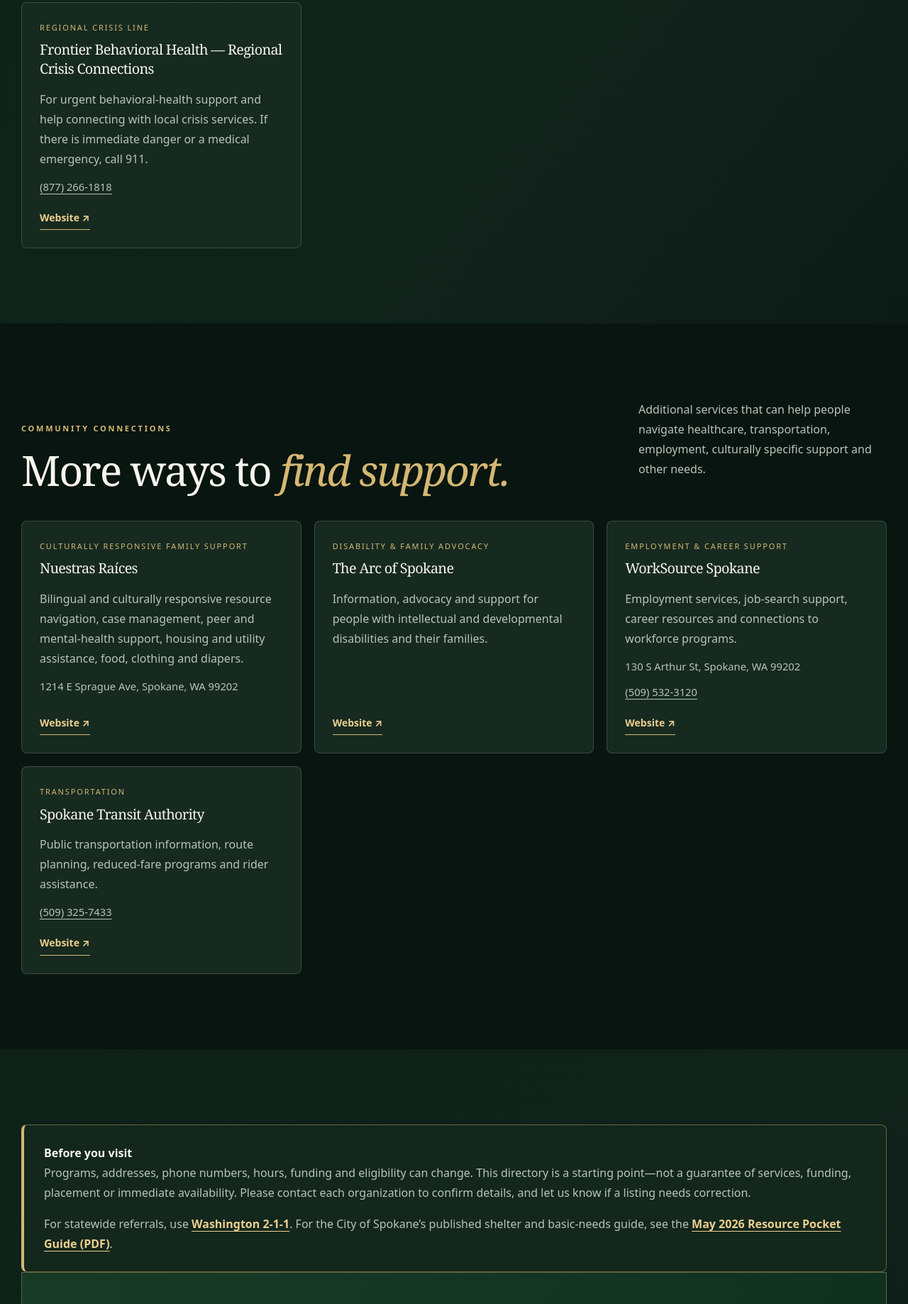
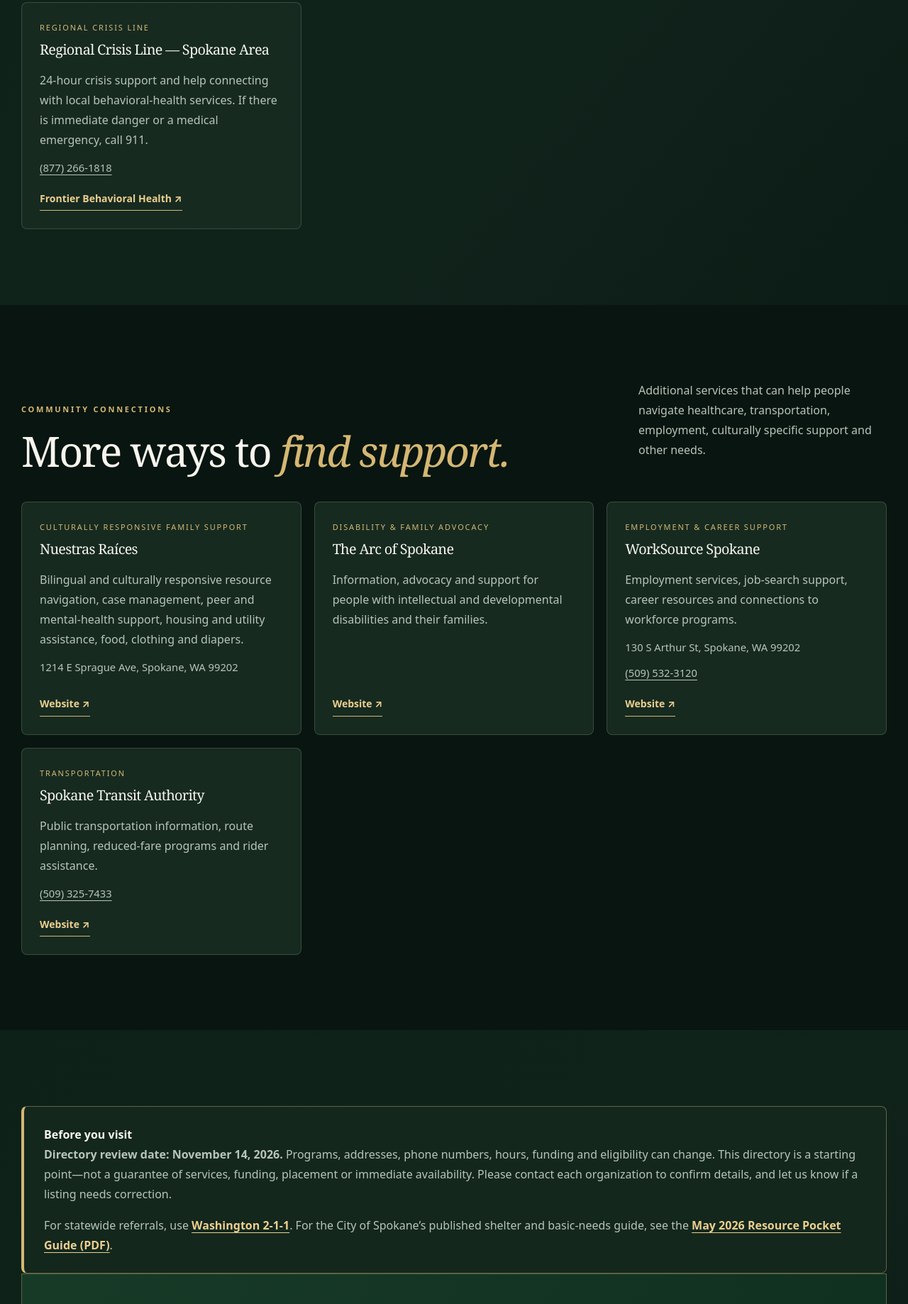
Before and after one commit to hawkepuk/nde-sovereign-life-collective, a plain HTML site: page community-resources.html in a window 1280 px wide. Shown: the part 7604-9442 px from the top of the page at 71% size. Drawn offline with Linux system fonts and the light colour scheme.

Commit message:
Clarify crisis line listing and add directory review date

```diff
--- a/community-resources.html
+++ b/community-resources.html
@@ -95,7 +95,7 @@
     <article class="resource-card"><span class="card-index">FAMILY &amp; CHILD COUNSELING · PARENT SUPPORT</span><h3>Partners with Families &amp; Children</h3><p>Individual and family counseling, child and family team coordination, parenting support and substance-use treatment. Services are available for clients of all ages; Medicaid and other insurance are accepted, with discounted fees for eligible families. Call for intake and eligibility details.</p><p class="resource-meta">106 W Mission Ave, Spokane, WA 99201</p><p class="resource-meta"><a href="tel:+15094734810">(509) 473-4810</a></p><a class="text-link" href="https://www.partnerswithfamilies.org/find-help" target="_blank" rel="noopener noreferrer">Services &amp; intake information ↗</a></article>
     <article class="resource-card"><span class="card-index">CHILD · FAMILY · ADULT BEHAVIORAL HEALTH</span><h3>Frontier Behavioral Health</h3><p>Community mental-health services for children, youth, adults and families, including outpatient care and family therapy. Access to Care offers mental-health assessments; Medicaid is accepted and a sliding fee scale may be available. Ask about intake and current service options.</p><p class="resource-meta">Access to Care, 131 S Division St, Spokane, WA 99202</p><p class="resource-meta"><a href="tel:+15098384651">(509) 838-4651</a></p><a class="text-link" href="https://fbhwa.org/about/referrals" target="_blank" rel="noopener noreferrer">How to access services ↗</a></article>
     <article class="resource-card"><span class="card-index">CRISIS SUPPORT</span><h3>988 Suicide &amp; Crisis Lifeline</h3><p>Free, confidential support for people experiencing suicidal thoughts, emotional distress, substance-use concerns or another mental health crisis. Call or text 988.</p><p class="resource-meta"><a href="tel:988">Call 988</a> · <a href="sms:988">Text 988</a></p><a class="text-link" href="https://988lifeline.org/" target="_blank" rel="noopener noreferrer">Website ↗</a></article>
-    <article class="resource-card"><span class="card-index">REGIONAL CRISIS LINE</span><h3>Frontier Behavioral Health — Regional Crisis Connections</h3><p>For urgent behavioral-health support and help connecting with local crisis services. If there is immediate danger or a medical emergency, call 911.</p><p class="resource-meta"><a href="tel:+18772661818">(877) 266-1818</a></p><a class="text-link" href="https://www.fbhwa.org/" target="_blank" rel="noopener noreferrer">Website ↗</a></article>
+    <article class="resource-card"><span class="card-index">REGIONAL CRISIS LINE</span><h3>Regional Crisis Line — Spokane Area</h3><p>24-hour crisis support and help connecting with local behavioral-health services. If there is immediate danger or a medical emergency, call 911.</p><p class="resource-meta"><a href="tel:+18772661818">(877) 266-1818</a></p><a class="text-link" href="https://www.fbhwa.org/" target="_blank" rel="noopener noreferrer">Frontier Behavioral Health ↗</a></article>
   </div>
 </div></section>
 <section class="section" id="other"><div class="container">
@@ -108,7 +108,7 @@
   </div>
 </div></section>
 <section class="section alt-section"><div class="container">
-  <div class="resource-callout"><strong>Before you visit</strong><p>Programs, addresses, phone numbers, hours, funding and eligibility can change. This directory is a starting point—not a guarantee of services, funding, placement or immediate availability. Please contact each organization to confirm details, and let us know if a listing needs correction.</p><p>For statewide referrals, use <a href="https://wa211.org/" target="_blank" rel="noopener noreferrer">Washington 2-1-1</a>. For the City of Spokane’s published shelter and basic-needs guide, see the <a href="https://static.spokanecity.org/documents/chhs/resources/resource-pocket-guide-2026-05-22.pdf" target="_blank" rel="noopener noreferrer">May 2026 Resource Pocket Guide (PDF)</a>.</p></div>
+  <div class="resource-callout"><strong>Before you visit</strong><p><strong>Directory review date: November 14, 2026.</strong> Programs, addresses, phone numbers, hours, funding and eligibility can change. This directory is a starting point—not a guarantee of services, funding, placement or immediate availability. Please contact each organization to confirm details, and let us know if a listing needs correction.</p><p>For statewide referrals, use <a href="https://wa211.org/" target="_blank" rel="noopener noreferrer">Washington 2-1-1</a>. For the City of Spokane’s published shelter and basic-needs guide, see the <a href="https://static.spokanecity.org/documents/chhs/resources/resource-pocket-guide-2026-05-22.pdf" target="_blank" rel="noopener noreferrer">May 2026 Resource Pocket Guide (PDF)</a>.</p></div>
   <div class="cta-panel"><div><span class="eyebrow gold">KEEP THIS DIRECTORY USEFUL</span><h2>Know of a resource we should add?</h2><p>We welcome verified updates from Spokane County organizations and community members.</p></div><a class="btn btn-gold" href="contact.html">Suggest a resource ↗</a></div>
 </div></section>
 </main>
```
